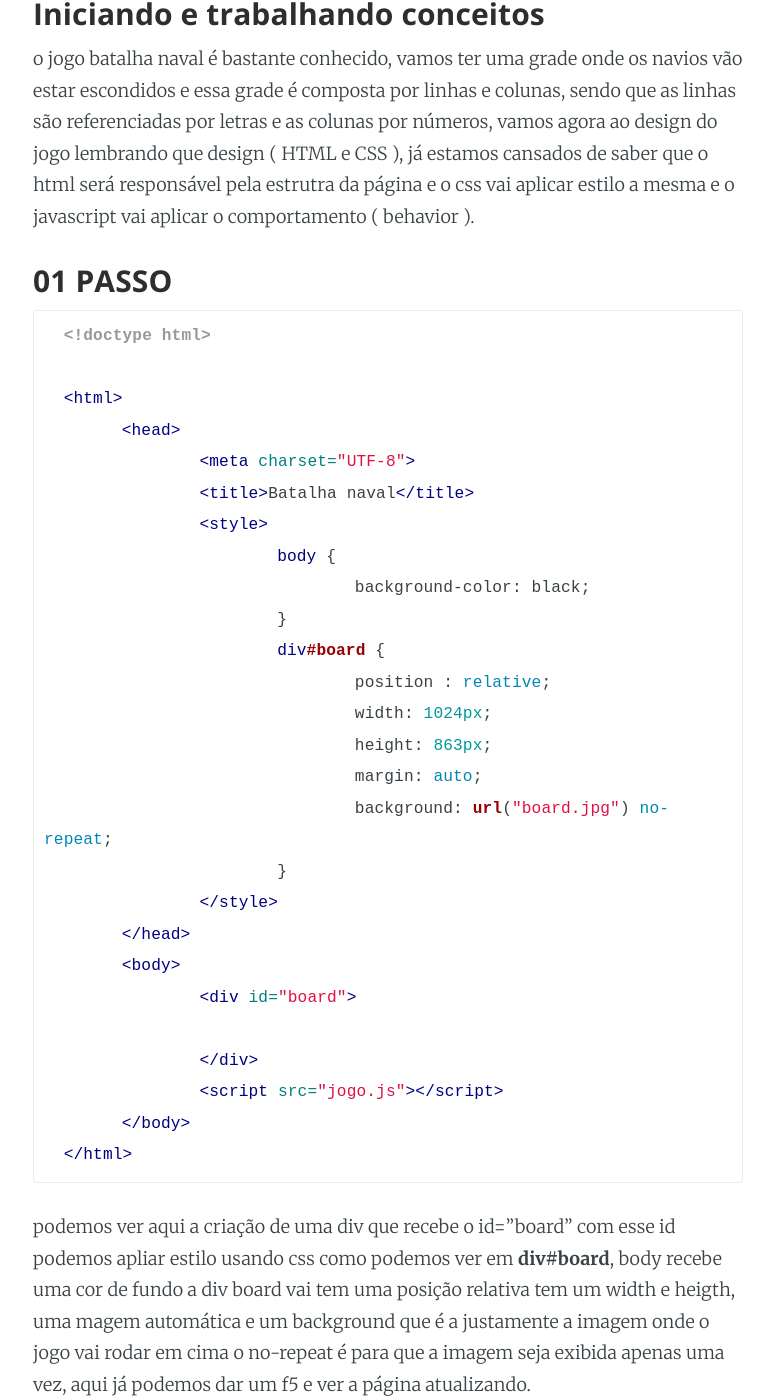
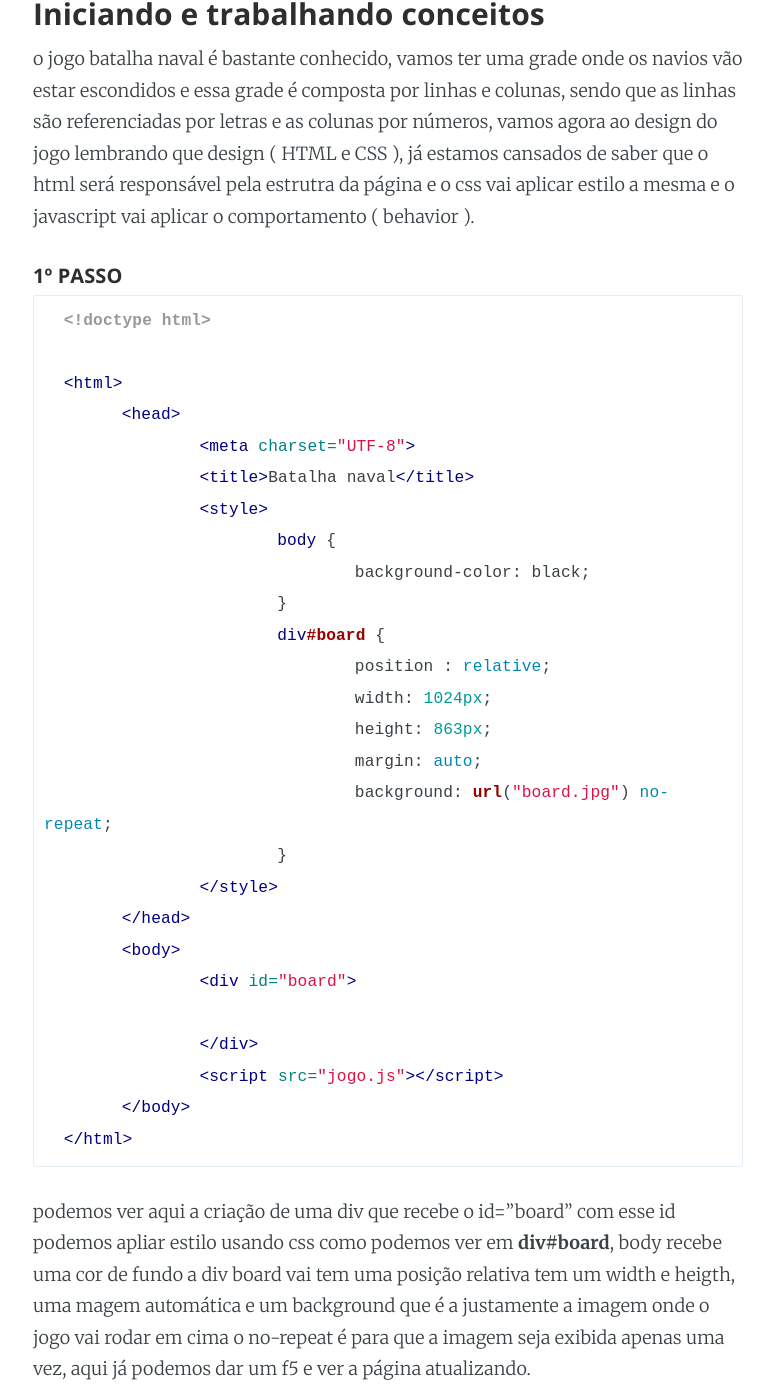
Before and after one commit to hc3/hc3.github.io, a Jekyll site: the page built from _posts/2016-07-14-criando-jogo-batalha-naval.markdown, in a window 1280 px wide and 1400 px high, scrolled down 515 px. Shown: the whole window, without its empty margins (252-1026 px from the left). Built offline with Jekyll 4.4.1, drawn with Linux system fonts in a browser that asks for light colours; some of the changed text lies outside the part shown.

Commit message:
alterando

`````diff
--- a/_posts/2016-07-14-criando-jogo-batalha-naval.markdown
+++ b/_posts/2016-07-14-criando-jogo-batalha-naval.markdown
@@ -9,7 +9,7 @@ Falaa galera, nesse post vamos criar um jogo de batalha naval baseado no capitul
 
 <h3> Iniciando e trabalhando conceitos </h3>
 o jogo batalha naval é bastante conhecido, vamos ter uma grade onde os navios vão estar escondidos e essa grade é composta por linhas e colunas, sendo que as linhas são referenciadas por letras e as colunas por números, vamos agora ao design do jogo lembrando que design ( HTML e CSS ), já estamos cansados de saber que o html será responsável pela estrutra da página e o css vai aplicar estilo a mesma e o javascript vai aplicar o comportamento ( behavior ).
-### 01 PASSO
+<h5>1º PASSO</h5>
 ````html
   <!doctype html>
 
@@ -180,7 +180,7 @@ veremos que na célula B3 vamos ter um navio que representa um hit ou seja quand
 <h3> Implementando o design do jogo! </h3>
 
 já criamos todo o layout do jogo com html e css agora vamos implementar os comportamentos ( BEHAVIOOOR ) e agora é só JS da aqui a frente, rs, primeiro conceito que quero passar aqui é de responsabilidade única ou MVC ( model view controller ), acredito que hoje em dia essa sigla seja bastante conhecida já que a galera ve isso em muitos frameworks de PHP , Java ... e tarará, primeiro de tudo vamos criar um arquivo chamado jogo.js colocar na mesma pasta do html e css abrindo arquivo vamos começar criando a view.
-#### VIEW
+<h5> VIEW </h5>
 a view vai ter os métodos para exibir mensagens dependendo do que estiver acontecendo no jogo, por exemplo se o usuário acertar uma jogada vai exibir "HIT" se não "MISS" vamos ver a implementação desse objeto.
 
 ````js
@@ -212,4 +212,4 @@ view.displayHit("26");
 view.displayMessage("Tap tap, is this thing on?");
 ````
 
-<h3> o Model </h3>
+<h5> o Model </h5>
`````
Also changed, not shown: other parts of _posts/2016-07-14-criando-jogo-batalha-naval.markdown (+2 -2 lines).
